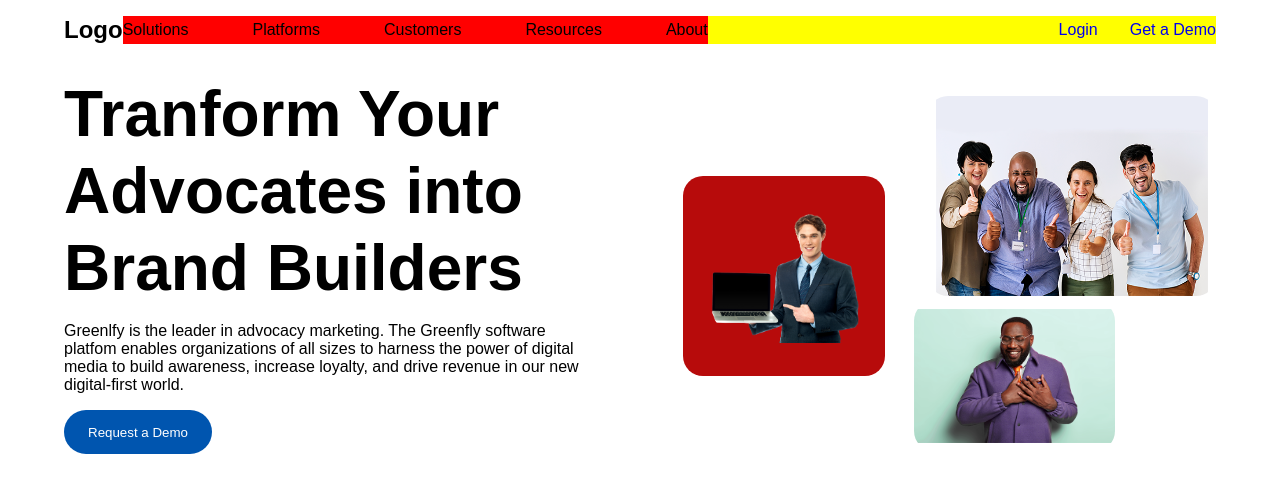
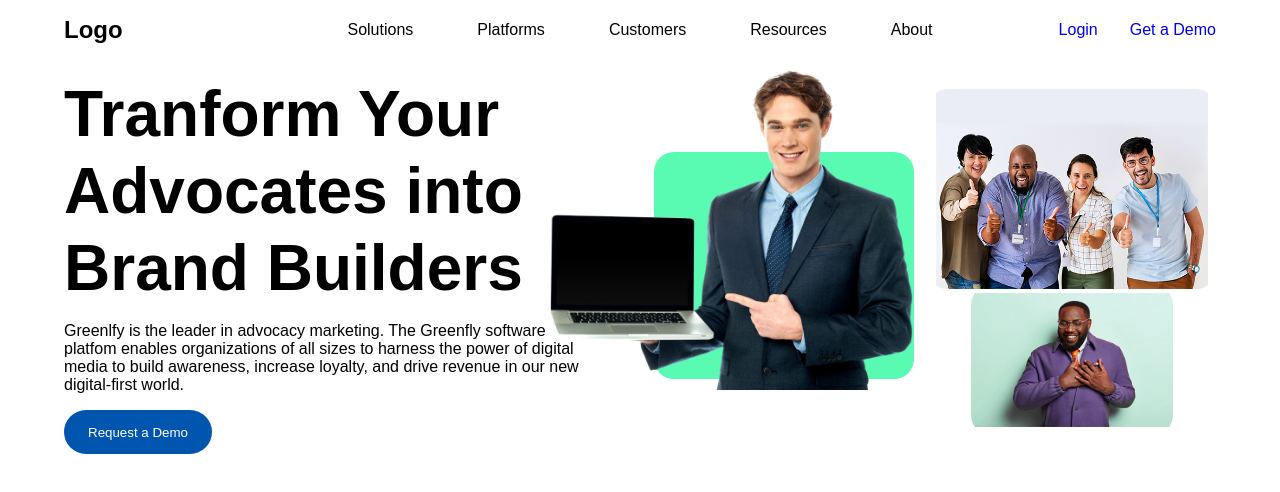
Before and after one commit to Mini-Sylar/Greenfly-Vue, a Vue app: page / in a window 1280 px wide. Shown: the top 492 px of the page. Built offline with nearby package versions, Linux system fonts and the light colour scheme.

Commit message:
styled layout

```diff
--- a/src/assets/css/Header.css
+++ b/src/assets/css/Header.css
@@ -8,16 +8,15 @@ nav {
   margin: 0 auto;
   padding-top: 1rem;
 }
-w
 .logo {
   width: 100%;
-  background-color: springgreen;
+  /* background-color: springgreen; */
 }
 .links {
   width: 100%;
   display: flex;
   justify-content: center;
-  background-color: red;
+  /* background-color: red; */
 }
 .links ul {
   display: flex;
@@ -34,7 +33,7 @@ w
 
 .demo {
   display: flex;
-  background-color: yellow;
+  /* background-color: yellow; */
   justify-content: flex-end;
   width: 100%;
 }
--- a/src/assets/css/ImagesLanding.css
+++ b/src/assets/css/ImagesLanding.css
@@ -5,21 +5,33 @@
   grid-column-gap: 0px;
   grid-row-gap: 0px;
   place-items: center;
-
   height: 100%;
   width: 100%;
 }
 
 .image-1 {
   grid-area: 1 / 1 /2;
-  width: 70%;
-  height: 200px;
-  background-color: #b70b0b;
+  width: 90%;
+  height: 120%;
+  background-color: #59fab2;
   border-radius: 20px;
-  z-index: 1;
+  z-index: -1;
   position: relative;
   top: 50%;
 }
+
+.image-1 > img {
+  width: 500px;
+  height: 400px;
+  object-fit: contain;
+  border-radius: 20px;
+  z-index: 5;
+  position: absolute;
+  right: -25%;
+
+  bottom: -20%;
+}
+
 .image-2 {
   grid-area: 1 / 2 / 3;
   width: 100%;
@@ -38,7 +50,6 @@
   border-radius: 20px;
   overflow: hidden;
   position: relative;
-  right: 20%;
 }
 
 img {
```
